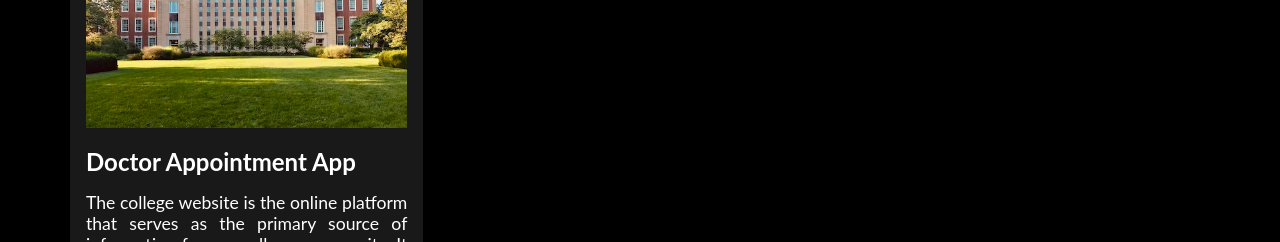
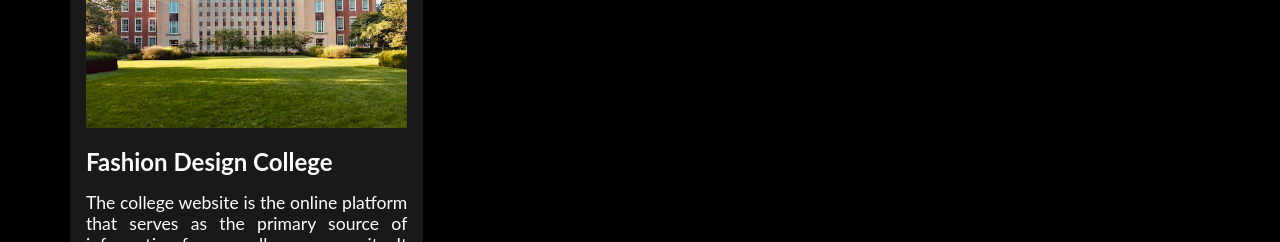
Before and after one commit to Amazinggracee/Portfolio, a React (Create React App) app: page /project in a window 1280 px wide. Shown: the part 3520-3762 px from the top of the page. Built offline with nearby package versions, Linux system fonts and the light colour scheme; a web font is replaced by a local one.

Commit message:
Card Update

```diff
--- a/src/components/WorkCardData.js
+++ b/src/components/WorkCardData.js
@@ -75,7 +75,7 @@ const projectCardData = [
   },
   {
     imgsrc: Pro10,
-    title: 'Doctor Appointment App',
+    title: 'Fashion Design College',
     text: 'The college website is the online platform that serves as the primary source of information for our college community. It provides a wealth of information about our college, its academic programs, student life, resources, and services.',
     view: 'https://amazinggracee.github.io/College/',
     source: 'https://github.com/Amazinggracee/College',
```
